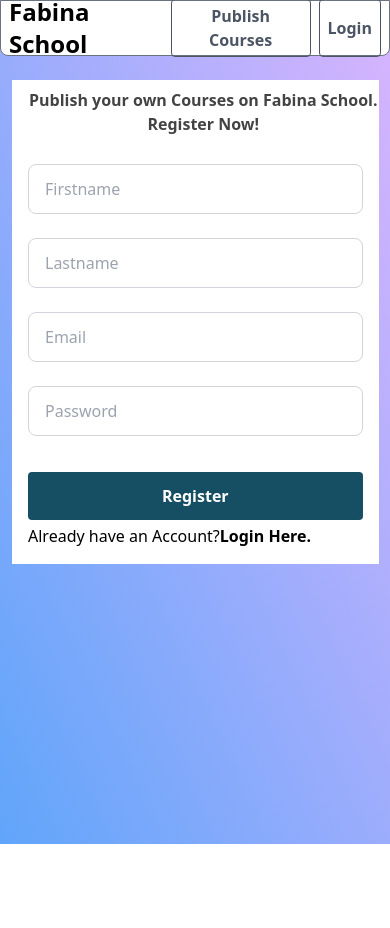
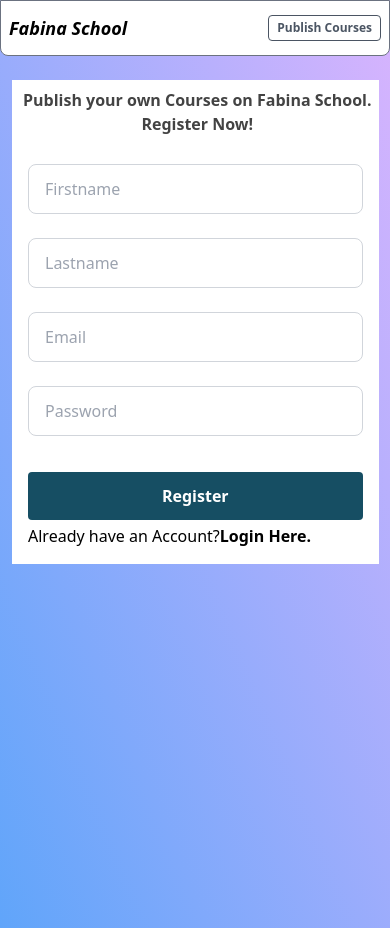
Before and after one commit to wasifkareem/Fabina_school, a React (Vite) app in the folder client/: page /register in a window 390 px wide. Before the commit the page ends 844 px from the top, so only its background shows below. Built offline with nearby package versions, Linux system fonts and the light colour scheme.

Commit message:
responsiveness added

```diff
--- a/client/src/components/CourseCard.jsx
+++ b/client/src/components/CourseCard.jsx
@@ -36,7 +36,7 @@
     setCourseInfo(item);
   };
   return (
-    <div className="  cursor-pointer scale-95 hover:scale-100 ease-in duration-500 hover:border-gray-500 hover:transition hover:border  bg-neutral-100 shadow-xl border-gray-300 border mt-3  rounded-md overflow-hidden h-[60vh] w-[94%] ml-2 sm:w-[300px]">
+    <div className="  cursor-pointer scale-[0.99] hover:scale-[1.01] ease-in duration-500 hover:border-gray-500 hover:transition hover:border  bg-neutral-100 shadow-xl border-gray-300 border mt-3  rounded-md overflow-hidden h-[60vh] w-[94%] ml-2 sm:w-[300px]">
       {ifHome.pathname == "/" ? null : (
         <MdDeleteForever
           onClick={handleDel}
--- a/client/src/components/Mycourses.jsx
+++ b/client/src/components/Mycourses.jsx
@@ -26,7 +26,6 @@
     };
     getCourses();
   }, [refresh, reload, rel]);
-  console.log(courses);
 
   const handleClose = () => {
     setUpdatecard(false);
--- a/client/src/components/Navbar.jsx
+++ b/client/src/components/Navbar.jsx
@@ -34,7 +34,7 @@
   return (
     <div className=" fixed w-full z-10 bg-white  flex justify-between items-center h-14 border border-gray-500 rounded-b-lg">
       <div
-        className=" cursor-pointer text-black font-bold sm:text-3xl text-2xl  pl-2 sm:pl-3"
+        className=" cursor-pointer italic text-black font-bold sm:text-3xl text-lg  pl-2 sm:pl-3"
         onClick={handleClick}
       >
         Fabina School
@@ -51,13 +51,13 @@
           <>
             <button
               onClick={courseHandle}
-              className="ease-in duration-500 border px-2 py-1 mr-2 sm:mr-5 border-gray-600 text-gray-600 font-semibold cursor-pointer rounded hover:bg-gray-600 hover:border-none hover:transition hover:text-white"
+              className="ease-in duration-500 border px-2 py-1 mr-2 sm:mr-5 border-gray-600 text-gray-600 font-semibold cursor-pointer rounded text-xs sm:text-base hover:bg-gray-600 hover:border-none hover:transition hover:text-white"
             >
               My courses
             </button>
             <button
               onClick={handleLogout}
-              className="ease-in duration-500 border px-2 py-1 mr-2 sm:mr-5 border-gray-600 text-gray-600 font-semibold cursor-pointer rounded hover:bg-gray-600 hover:border-none hover:transition hover:text-white"
+              className="ease-in duration-500 border px-2 sm:text-base py-1 mr-2 sm:mr-5 border-gray-600 text-gray-600 font-semibold cursor-pointer rounded text-xs hover:bg-gray-600 hover:border-none hover:transition hover:text-white"
             >
               Logout
             </button>
@@ -66,14 +66,14 @@
           <>
             <button
               onClick={handleReg}
-              className="ease-in duration-500 border px-2 py-1 mr-2 sm:mr-5 border-gray-600 text-gray-600 font-semibold cursor-pointer rounded hover:bg-gray-600 hover:border-none hover:transition hover:text-white"
+              className="ease-in duration-500 border px-2 py-1 sm:text-base mr-2 sm:mr-5 border-gray-600 text-gray-600 font-semibold cursor-pointer rounded text-xs hover:bg-gray-600 hover:border-none hover:transition hover:text-white"
             >
               Publish Courses
             </button>
 
             <button
               onClick={loginHandle}
-              className="ease-in duration-500 border px-2 py-1 mr-2 sm:mr-5 border-gray-600 text-gray-600 font-semibold cursor-pointer rounded hover:bg-gray-600 hover:border-none hover:transition hover:text-white"
+              className=" hidden lg:block ease-in duration-500 border px-2 py-1 mr-2 sm:mr-5 border-gray-600 text-gray-600 font-semibold cursor-pointer rounded hover:bg-gray-600 hover:border-none hover:transition hover:text-white"
             >
               Login
             </button>
--- a/client/src/pages/Register.jsx
+++ b/client/src/pages/Register.jsx
@@ -13,7 +13,7 @@
     navigate("/login");
   };
   return (
-    <div className=" h-[100vh] sm:h-[120vh] bg-gradient-to-bl from-purple-300 to-blue-400">
+    <div className=" h-[110vh] sm:h-[120vh] bg-gradient-to-bl from-purple-300 to-blue-400">
       <Navbar />
       <div className="  ">
         <Formik
@@ -48,7 +48,7 @@
         >
           {({ errors, touched }) => (
             <Form className=" sm:w-1/3 sm:ml-[450px] sm:py-8   float-left mt-20 sm:mt-20 w-[94%] ml-3 flex flex-col  bg-white">
-              <p className=" sm:text-lg font-semibold sm:mr-3 text-center ml-4 mt-2 sm:ml-5 animate-pulse text-black  mb-3  ">
+              <p className=" sm:text-lg font-semibold sm:mr-3 text-center ml-1 mt-2 sm:ml-5 animate-pulse text-black  mb-3  ">
                 Publish your own Courses on Fabina School. Register Now!
               </p>
               <Field
```
